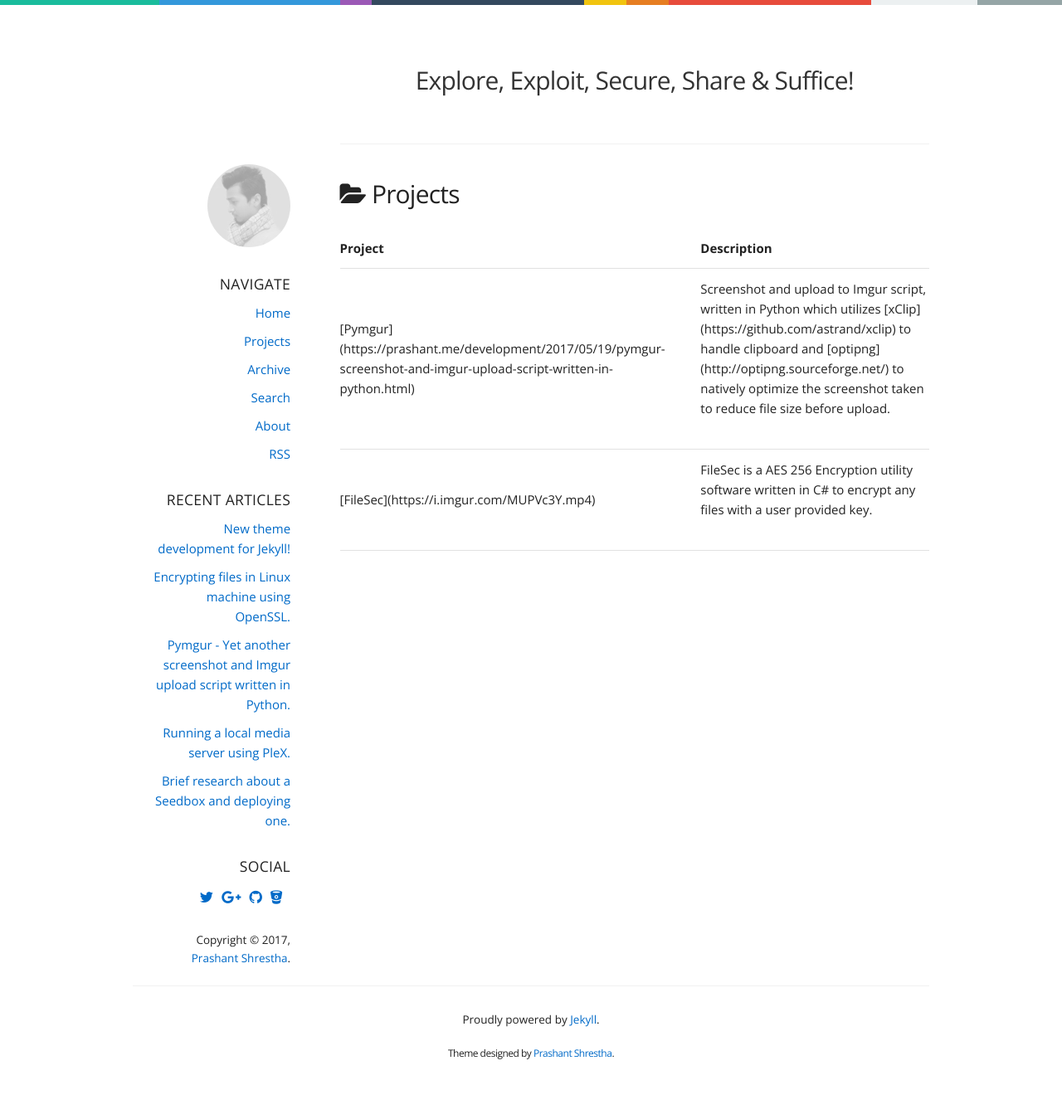
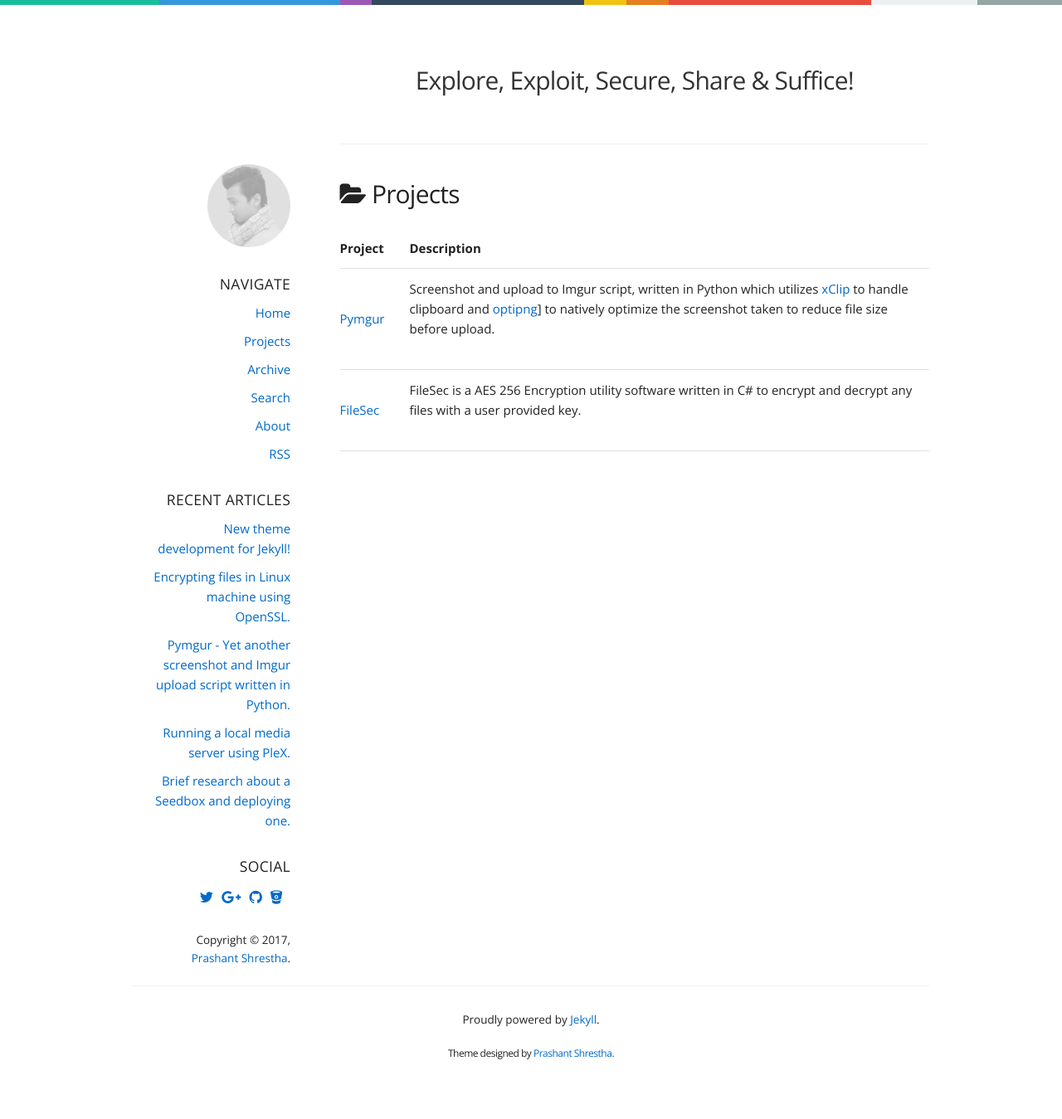
Before and after one commit to intern0t/personal-blog, a Jekyll site: the page built from projects.md, in a window 1280 px wide. Shown: the whole page at 83% size. Built offline with Jekyll 4.4.1, drawn with Linux system fonts in a browser that asks for light colours.

Commit message:
Removed Markdown & used plain HTML for formatting.

```diff
--- a/projects.md
+++ b/projects.md
@@ -15,16 +15,15 @@ permalink: /projects/
     </thead>
     <tbody>
         <tr>
-            <td>[Pymgur](https://prashant.me/development/2017/05/19/pymgur-screenshot-and-imgur-upload-script-written-in-python.html)</td>
+            <td><a href="https://prashant.me/development/2017/05/19/pymgur-screenshot-and-imgur-upload-script-written-in-python.html">Pymgur</a></td>
             <td>
-                <p>Screenshot and upload to Imgur script, written in Python which utilizes [xClip](https://github.com/astrand/xclip) to handle clipboard and [optipng](http://optipng.sourceforge.net/) to natively optimize the screenshot taken to reduce file size before upload.</p>
+                <p>Screenshot and upload to Imgur script, written in Python which utilizes <a href="https://github.com/astrand/xclip">xClip</a> to handle clipboard and <a href="http://optipng.sourceforge.net/">optipng</a>] to natively optimize the screenshot taken to reduce file size before upload.</p>
             </td>
         </tr>
         <tr>
-            <td>[FileSec](https://i.imgur.com/MUPVc3Y.mp4)</td>
+            <td><a href="https://i.imgur.com/MUPVc3Y.mp4">FileSec</a></td>
             <td>
-                <p>FileSec is a AES 256 Encryption utility software written in C# to encrypt any files with a user provided
-                    key.</p>
+                <p>FileSec is a AES 256 Encryption utility software written in C# to encrypt and decrypt any files with a user provided key.</p>
             </td>
         </tr>
     </tbody>
```
